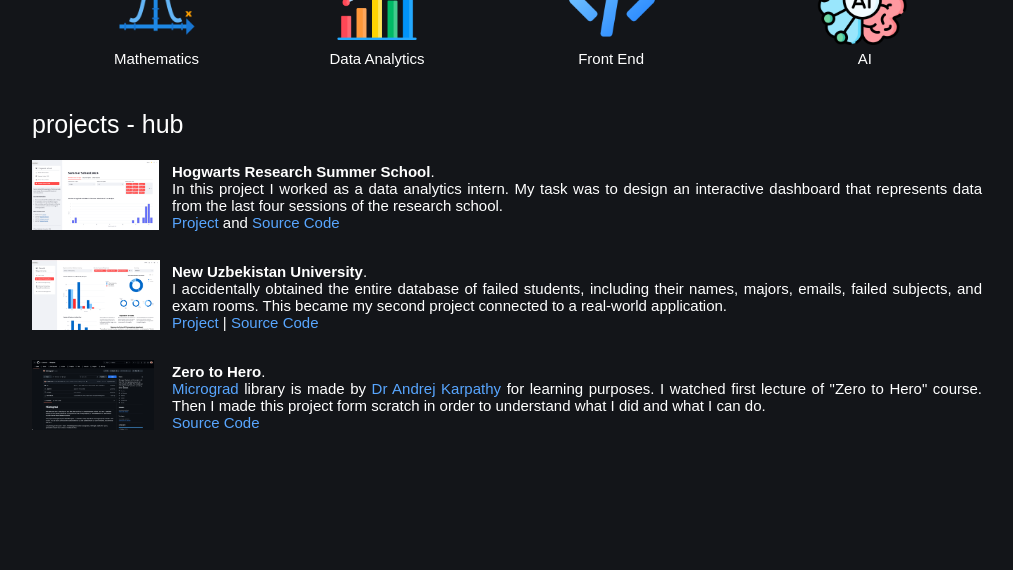
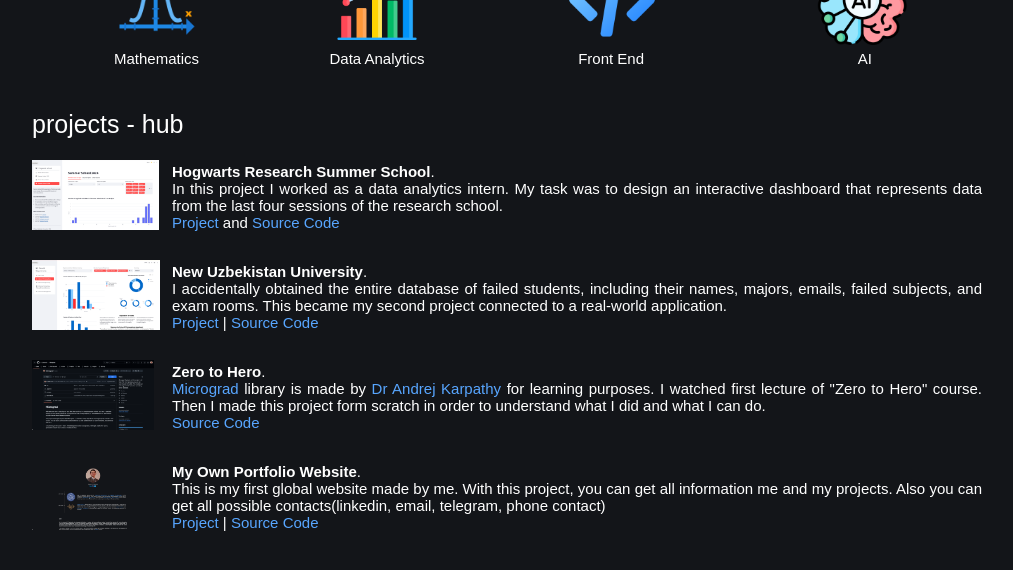
Before and after one commit to E-Zakirovich/azamatdotcom, a React (Vite) app: page / in a window 1280 px wide. Shown: the part 1350-1920 px from the top of the page, without its empty margins (133-1146 px from the left). Built offline with nearby package versions, Linux system fonts and the light colour scheme.

Commit message:
New project added

```diff
--- a/src/App.css
+++ b/src/App.css
@@ -568,3 +568,45 @@ body {
     color: #58a6ff;
     text-decoration: none;
 }
+
+.web-project-container {
+    position: absolute;
+    top: 350px;
+    /*border: 1px solid #ba1717;*/
+    height: 100px;
+    width: 950px;
+    cursor: pointer;
+    transition: transform 0.2s ease, box-shadow 0.2s ease;
+}
+
+.web-project-photo{
+    position: absolute;
+    top: 10px;
+    left: 0;
+    height: 70px;
+}
+
+.web-project-description-container {
+    position: absolute;
+    top: 8px;
+    left: 140px;
+    /*border: 1px solid #ba1717;*/
+    height: 80px;
+    width: 810px;
+}
+
+.web-project-description {
+    position: absolute;
+    top: 5px;
+    left: 0;
+    color: white;
+    text-align: justify;
+    font-family: Arial, sans-serif;
+    font-size: 15px;
+    width: 810px;
+}
+
+.web-project-description a {
+    color: #58a6ff;
+    text-decoration: none;
+}
--- a/src/App.tsx
+++ b/src/App.tsx
@@ -15,27 +15,7 @@ import dataanalytics from "./../public/analysis.png"
 import hogwarts from "./../public/hogwarts.png"
 import resit from "./../public/resit.png"
 import micrograd from "./../public/micrograd.png"
-//
-//
-// import {
-//     PieChart,
-//     Pie,
-//     // Cell,
-//     Tooltip,
-//     Legend,
-//     ResponsiveContainer,
-// } from "recharts";
-//
-// type DonutDataItem = {
-//     name: string;
-//     value: number;
-// };
-//
-// const data: DonutDataItem[] = [
-//     { name: "Easy", value: 33 },
-//     { name: "Middle", value: 37 },
-//     { name: "Difficult", value: 2 },
-// ];
+import website from "./../public/azamatdotcom.png"
 
 function App() {
 
@@ -350,6 +330,36 @@ function App() {
                 </div>
             </div>
 
+            <div className="web-project-container">
+
+                <img className="web-project-photo" src={website} alt={website}/>
+
+                <div className="web-project-description-container">
+                    <div className="web-project-description">
+                        <strong> My Own Portfolio Website</strong>.
+                        <br/>
+                        This is my first global website made by me. With this project, you can get all information me and my projects.
+                        Also you can get all possible contacts(linkedin, email, telegram, phone contact)
+                        <br />
+                        <a
+                            href="https://azamat-kappa.vercel.app"
+                            target="_blank"
+                            rel="noreferrer"
+                        >
+                            Project
+                        </a>
+                        {" "} | {" "}
+                        <a
+                            href="https://github.com/E-Zakirovich/azamatdotcom"
+                            target="_blank"
+                            rel="noreferrer"
+                        >
+                            Source Code
+                        </a>
+                    </div>
+                </div>
+            </div>
+
 
 
 
```
